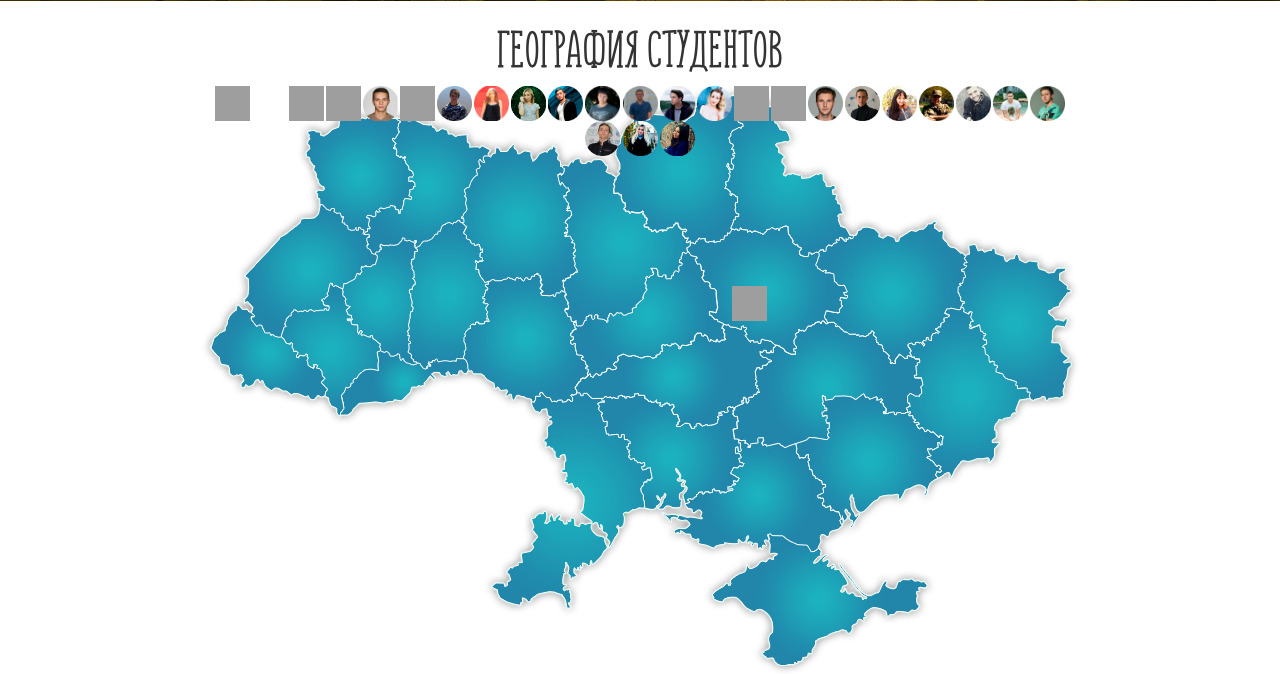
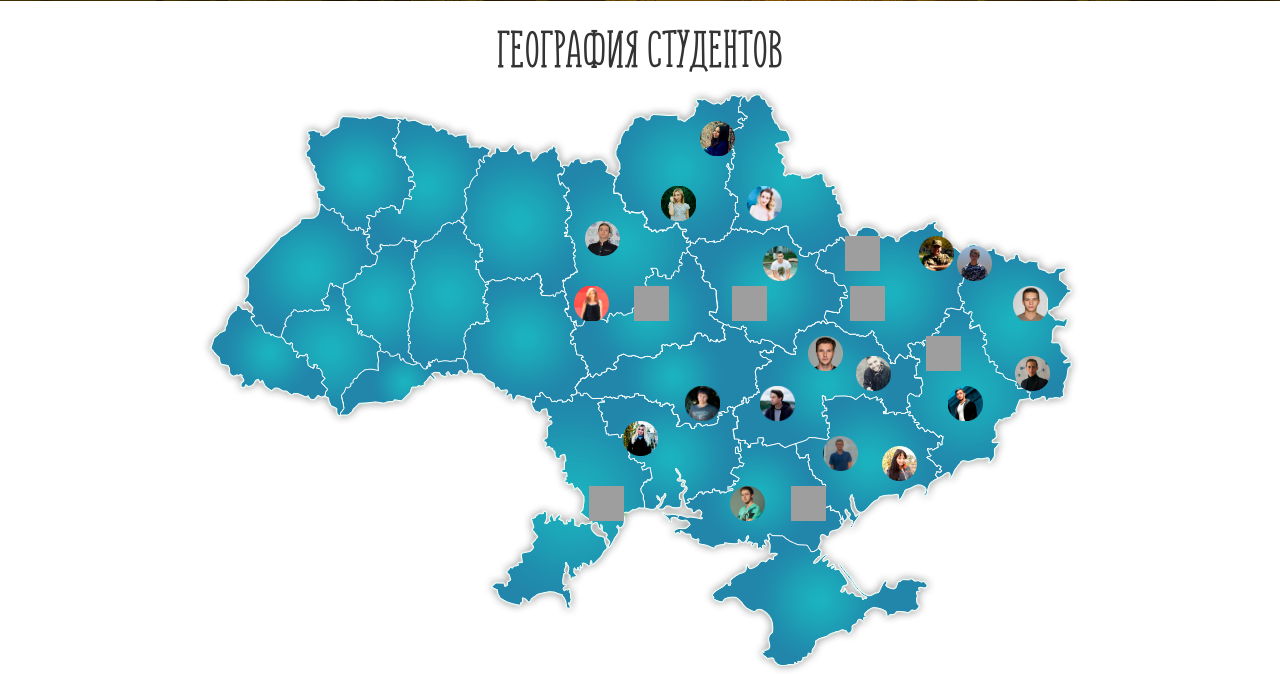
Before and after one commit to Chalapa-Nika/Chalapa-Nika.github.io, a PHP site: page / in a window 1280 px wide. Shown: the part 2399-3073 px from the top of the page. Run offline with PHP 8.4, Linux system fonts and the light colour scheme; some web fonts are replaced; grey boxes are pictures that could not be loaded.

Commit message:
Add files via upload

```diff
--- a/media.css
+++ b/media.css
@@ -145,7 +145,5 @@
     .words strong {
         font-size: 12px;
     }
-    .pad {
-        padding:0;
-    }
-    }
+
+}
--- a/style.css
+++ b/style.css
@@ -249,83 +249,102 @@ a.btn:hover,
     display: inline-block;
 }
 .num_1 {
-
+     top: 150px;
+     left: 630px;
 }
 .num_2 {
     left: 480px;
     top: 200px;
 }
 .num_3 {
-
+    top: 400px;
+    left: 300px;
 }
 .num_4 {
-
+    top: 250px;
+    left: 600px;
 }
 .num_5 {
-
+    top: 200px;
+    left: 650px;
 }
 .num_6 {
-
+    top: 200px;
+    left: 450px;
 }
 .num_7 {
-
+   top: 160px;
+   left: 520px;
 }
 .num_8 {
-
+    top: 200px;
+    left: 100px;
 }
 .num_9 {
-
+    top: 100px;
+    left: 150px;
 }
 .num_10 {
-
+   top: 300px;
+   left: 400px;
 }
 .num_11 {
-
+  top: 300px;
+  left: 100px;
 }
 .num_12 {
-
+    top: 350px;
+    left: 200px;
 }
 .num_13 {
-
+   top: 300px;
+   left: 100px;
 }
 .num_14 {
-
+    top: 100px;
+    left: 50px;
 }
 .num_15 {
-
+    top: 200px;
+    right: 100px
 }
 .num_16 {
-
+    top: 400px;
+    left: 20px;
 }
 .num_17 {
-
+  top: 250px;
 }
 .num_18 {
-
+    top: 270px;
+    left: 170px;
 }
 .num_19 {
-
+  top: 360px;
 }
 .num_20 {
-
+    top: 150px;
 }
 .num_21 {
-
+    top: 270px;
+    right: 100px;
 }
 .num_22 {
-
+   top: 160px;
+   right: 230px
 }
 .num_23 {
-
+    top: 400px;
+    right: 300px;
 }
 .num_24 {
-
+    top: 100px;
 }
 .num_25 {
-
+    top: 300px;
 }
 .num_26 {
-
+   left: 40px;
 }
 .map a:hover  .student{
     -moz-transform: scale(2);
```
Also changed, not shown: index.html (+44 -44 lines).
